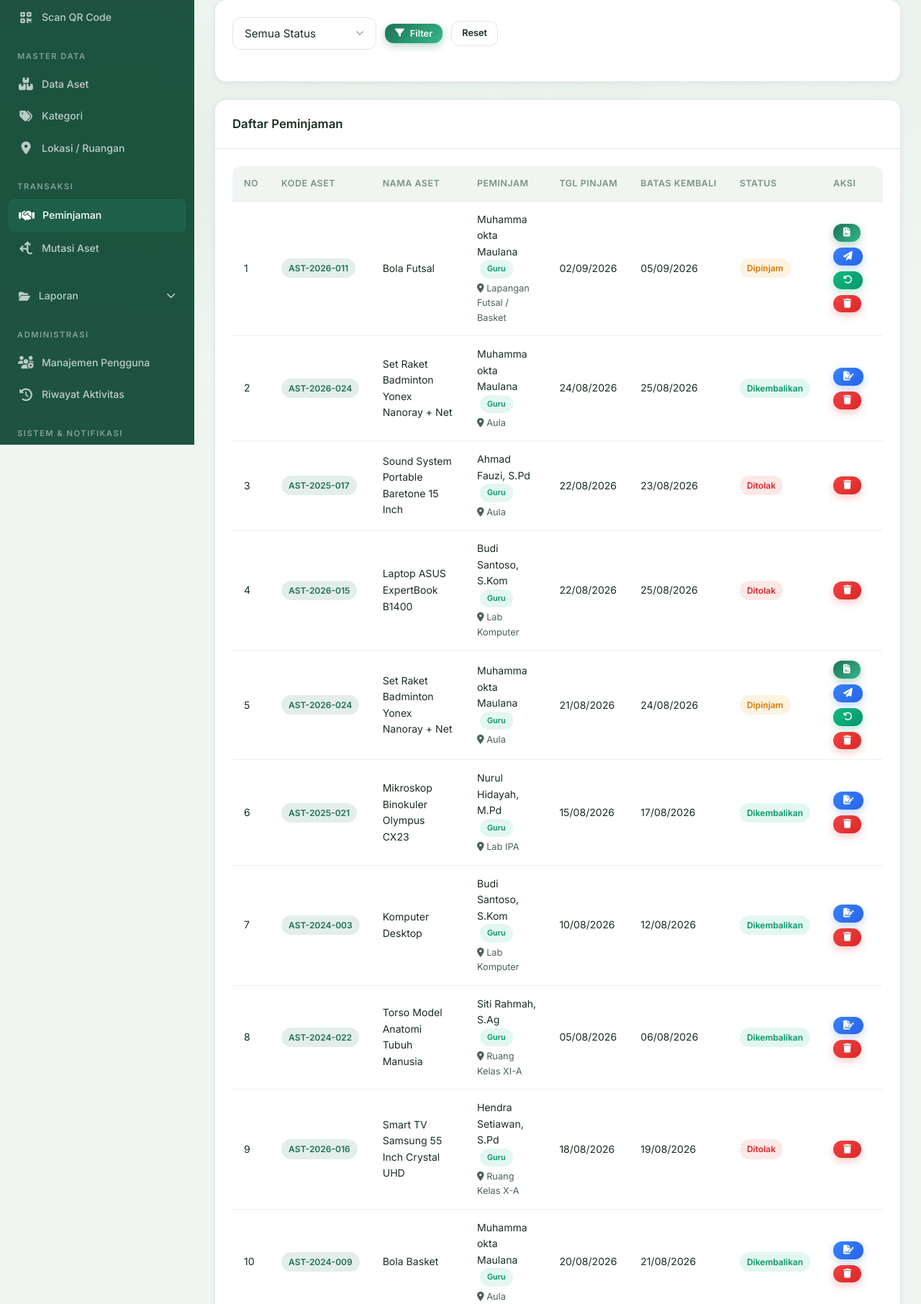
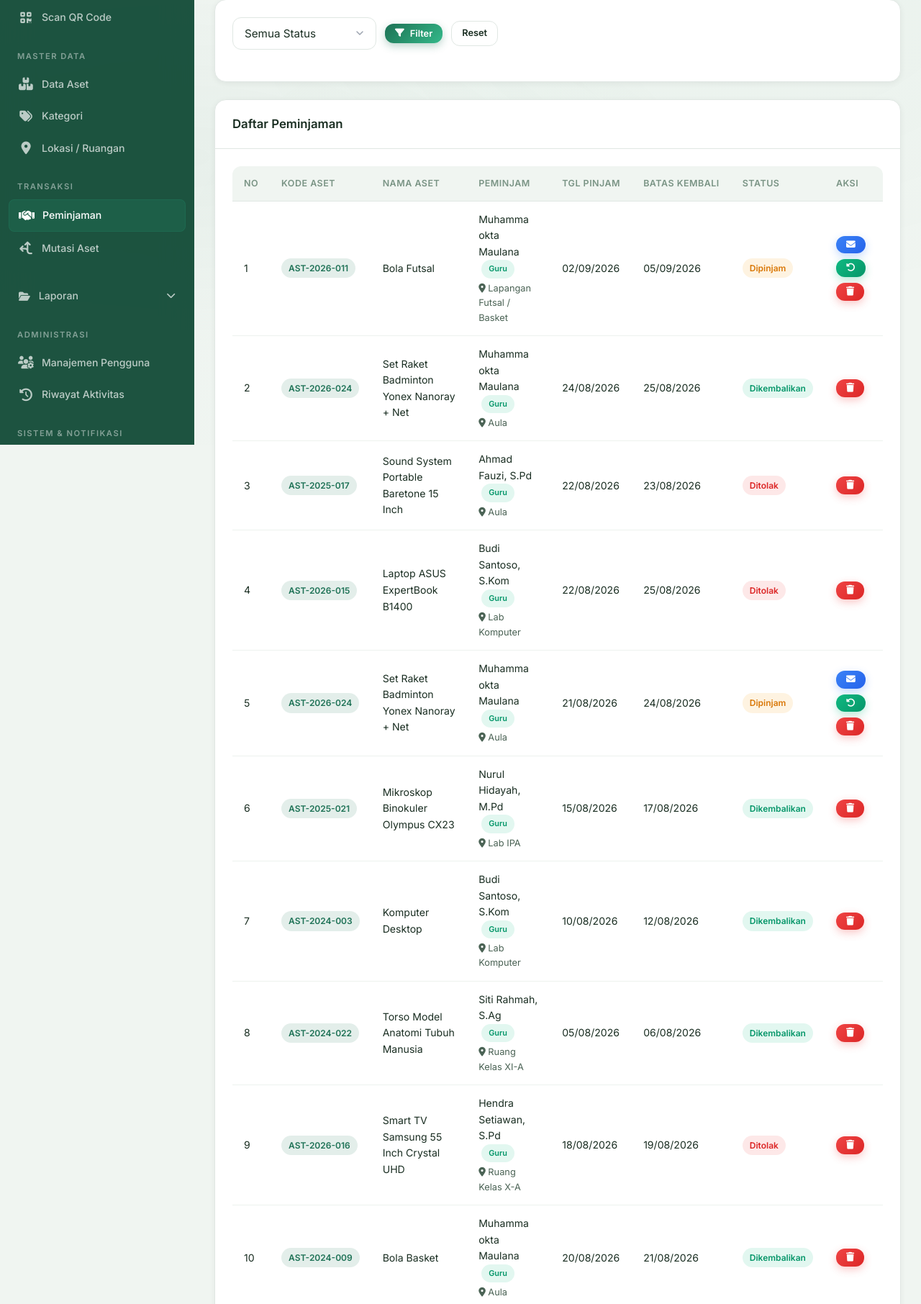
Before and after one commit to oktamaulana01/inventaris-aset-man2hsu, a PHP site: page /peminjaman in a window 1280 px wide. Shown: the part 182-1994 px from the top of the page at 72% size. Run offline with PHP 8.4, Linux system fonts and the light colour scheme; a user stored in the database is signed in; data comes from the database, SQL or seed files in the repository.

Commit message:
Remove Berita Acara buttons from peminjaman and pengembalian, restoring standard operational buttons

```diff
--- a/pages/peminjaman/index.php
+++ b/pages/peminjaman/index.php
@@ -85,12 +85,8 @@ require_once __DIR__ . '/../../includes/sidebar.php';
                         <a href="javascript:void(0)" onclick="confirmAction('Tolak permintaan peminjaman ini?', '<?= BASE_URL ?>/peminjaman/proses-konfirmasi?action=reject', '<?= $p['id'] ?>')" class="btn btn-sm btn-danger" title="Tolak"><i class="fas fa-times"></i></a>
                     <?php endif; ?>
                     <?php if ($p['status'] === 'Dipinjam'): ?>
-                        <a href="<?= BASE_URL ?>/berita-acara/peminjaman?id=<?= $p['id'] ?>" target="_blank" class="btn btn-sm btn-primary" title="Cetak Berita Acara Peminjaman"><i class="fas fa-file-contract"></i></a>
-                        <a href="javascript:void(0)" onclick="confirmAction('Kirim reminder email & telegram ke peminjam?', '<?= BASE_URL ?>/peminjaman/kirim-notif', '<?= $p['id'] ?>')" class="btn btn-sm btn-info" title="Kirim Pengingat"><i class="fas fa-paper-plane"></i></a>
-                        <a href="<?= BASE_URL ?>/peminjaman/kembali?id=<?= $p['id'] ?>" class="btn btn-sm btn-success" title="Proses Pengembalian"><i class="fas fa-rotate-left"></i></a>
-                    <?php endif; ?>
-                    <?php if ($p['status'] === 'Dikembalikan'): ?>
-                        <a href="<?= BASE_URL ?>/berita-acara/pengembalian?id=<?= $p['id'] ?>" target="_blank" class="btn btn-sm btn-info" title="Cetak Berita Acara Pengembalian"><i class="fas fa-file-signature"></i></a>
+                        <a href="javascript:void(0)" onclick="confirmAction('Kirim email reminder ke peminjam?', '<?= BASE_URL ?>/peminjaman/kirim-notif', '<?= $p['id'] ?>')" class="btn btn-sm btn-info" title="Kirim Reminder Email"><i class="fas fa-envelope"></i></a>
+                        <a href="<?= BASE_URL ?>/peminjaman/kembali?id=<?= $p['id'] ?>" class="btn btn-sm btn-success" title="Kembalikan"><i class="fas fa-rotate-left"></i></a>
                     <?php endif; ?>
                     <a href="javascript:void(0)" onclick="confirmDelete('Hapus data peminjaman ini?', '<?= BASE_URL ?>/peminjaman/hapus', '<?= $p['id'] ?>')" class="btn btn-sm btn-danger" title="Hapus"><i class="fas fa-trash"></i></a>
                 </div></td>
```
